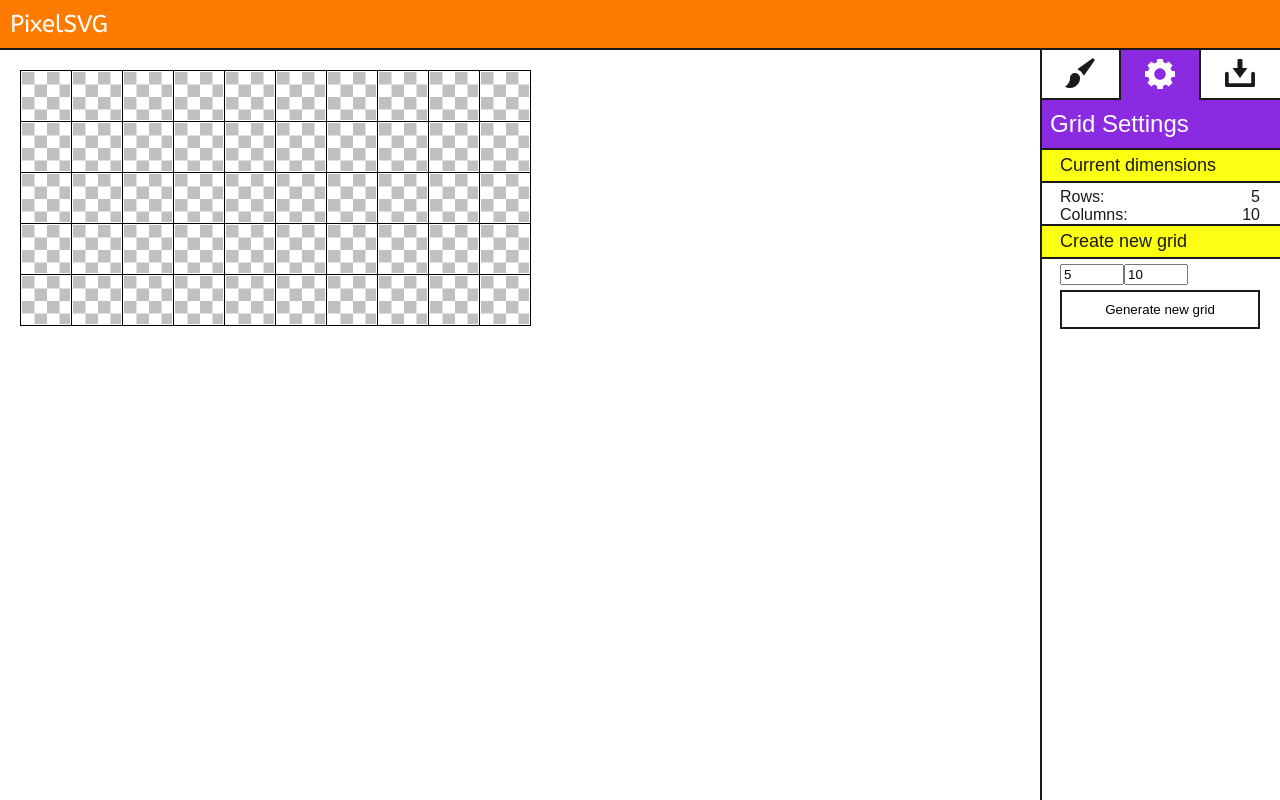
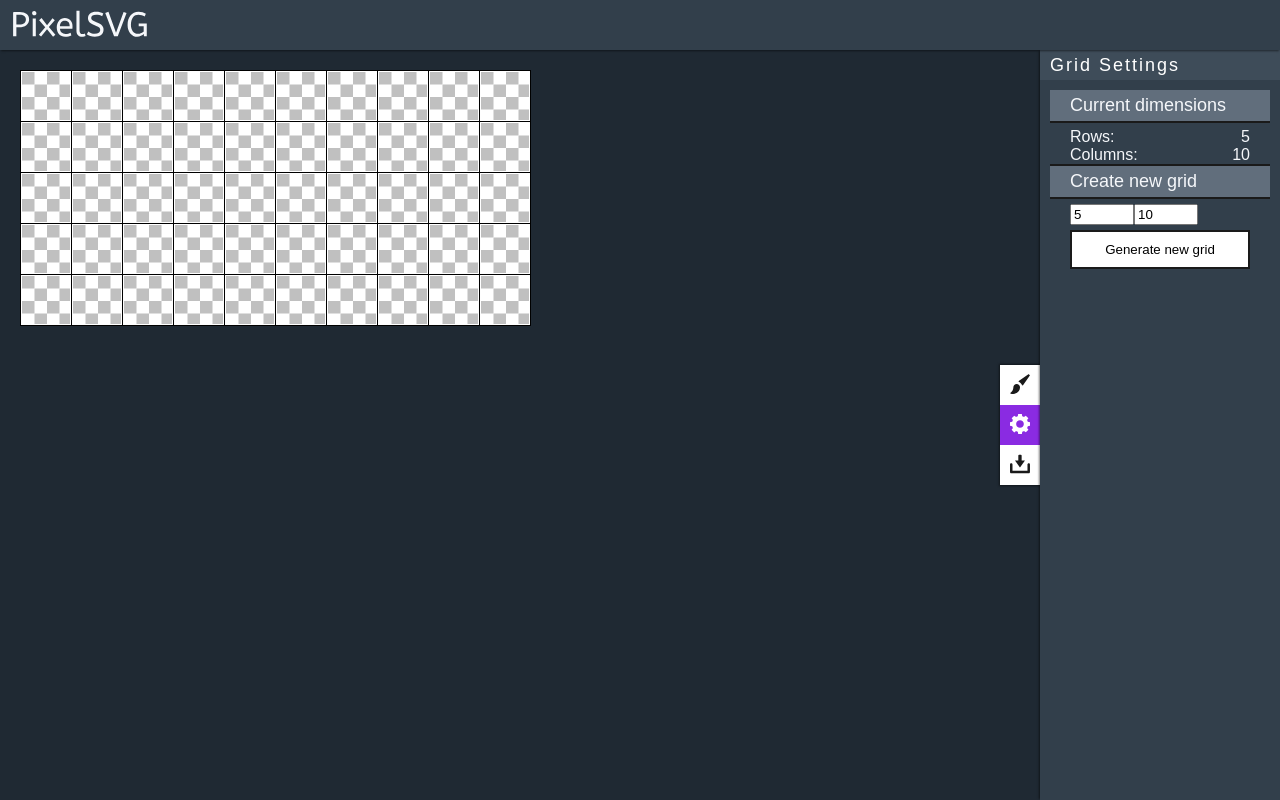
Before and after one commit to sarahtennis/pixel-svg, a Vue app in the folder app/: page / in a window 1280 px wide. Built offline with nearby package versions, Linux system fonts and the light colour scheme.

Commit message:
Start work on dark theme change

```diff
--- a/app/src/App.vue
+++ b/app/src/App.vue
@@ -12,15 +12,13 @@
           :color="color"
           :updateColorAtIndex="updateColorAtIndex"
         ></grid>
-      </div>
-      <div class="right-panel" :style="{ width: widthOfPanel }">
-        <div class="right-panel-resize-area" ref="splitter">
-          <div class="right-panel-resize-bar"></div>
-        </div>
         <panel-selector
           :onUpdatePanel="onUpdatePanel"
           :currentPanel="currentPanel"
         ></panel-selector>
+      </div>
+      <div class="right-panel" :style="{ width: widthOfPanel }">
+        <div class="right-panel-resize-area" ref="splitter"></div>
         <keep-alive>
           <component
             v-if="currentPanel"
@@ -153,11 +151,7 @@ export default {
       if (!this.dimensions || !this.dimensions.columns || !this.dimensions.rows)
         return "";
 
-      const tallerThanWide = this.dimensions.columns < this.dimensions.rows;
-
-      const opening = `<svg class="${
-        tallerThanWide ? "max-height" : "max-width"
-      }" xmlns="http://www.w3.org/2000/svg" width="${
+      const opening = `<svg xmlns="http://www.w3.org/2000/svg" width="${
         this.dimensions.columns
       }" height="${this.dimensions.rows}" viewBox="0 0 ${
         this.dimensions.columns + " " + this.dimensions.rows
@@ -268,16 +262,17 @@ body {
   justify-content: flex-start;
   height: 100vh;
   width: 100vw;
-  color: #1a1a1a;
+  color: #f5f7fa;
   overflow: hidden;
 }
 
 .group-label {
   display: flex;
-	align-items: center;
+  align-items: center;
   width: 100%;
   font-size: 18px;
-  background: #fbff12;
+  background: #616e7c;
+  color: #f5f7fa;
   margin-bottom: 5px;
   padding: 5px 20px;
   border-bottom: 2px solid #1a1a1a;
@@ -288,9 +283,11 @@ body {
 }
 
 .main-container {
-  height: calc(100% - 50px);
+  position: relative;
+  height: 100%;
   width: 100%;
   display: flex;
+  background: #1f2933;
 }
 
 .btn-group {
@@ -328,11 +325,13 @@ body {
 }
 
 .logo-header {
+  position: relative;
+  z-index: 1000;
+  width: 100%;
   height: 50px;
-  width: 100%;
-  background: #ff7b00;
-  border-bottom: 2px solid #1a1a1a;
-  padding: 10px;
+  background: #323f4b;
+  box-shadow: 0 2px 2px -1px rgba(0, 0, 0, 0.5);
+  padding: 5px 10px;
   .logo {
     height: 100%;
 
@@ -343,6 +342,7 @@ body {
 }
 
 .left-panel {
+  position: relative;
   width: 100%;
   overflow: scroll;
 }
@@ -354,24 +354,27 @@ body {
   height: 100%;
   max-width: 500px;
   min-width: 240px;
-  background: #fff;
+  background: #323f4b;
   flex-shrink: 0;
+  box-shadow: -2px 0 2px -1px rgba(0,0,0,.5);
 
   .right-panel-resize-area {
-    padding: 0 2px;
     position: absolute;
-    z-index: 2;
-    left: -2px;
-    top: 0;
+    left: 0;
+    height: 100%;
+    width: 0;
 
     &:hover {
       cursor: ew-resize;
     }
 
-    .right-panel-resize-bar {
-      height: 100vh;
-      width: 2px;
-      background: #1a1a1a;
+    &:before {
+      content: "";
+      position: absolute;
+      height: 100%;
+      width: 6px;
+      left: -3px;
+      top: 0;
     }
   }
 
--- a/app/src/components/DimensionSetter.vue
+++ b/app/src/components/DimensionSetter.vue
@@ -61,10 +61,6 @@ export default {
   padding: 0 20px;
 }
 
-// .dimension-setter-section:not(:last-of-type) {
-//   margin-bottom: 10px;
-// }
-
 .current-dimension-row {
   display: flex;
   justify-content: space-between;
--- a/app/src/components/GeneratePanel.vue
+++ b/app/src/components/GeneratePanel.vue
@@ -97,15 +97,16 @@ export default {
 .panel-header {
   display: flex;
   align-items: center;
-  background: #8a2be2;
-  border-bottom: 2px solid #1a1a1a;
-  height: 50px;
-  font-size: 24px;
+  background: #3E4C59;
+  height: 30px;
+  font-size: 18px;
+  letter-spacing: 2px;
   color: #fff;
   padding: 0 10px;
 }
 
 .panel-content {
   width: 100%;
+  padding: 10px;
 }
 </style>
--- a/app/src/components/PanelSelector.vue
+++ b/app/src/components/PanelSelector.vue
@@ -1,18 +1,69 @@
 <template>
   <div class="panel-selector-container">
-    <button class="panel-selector-btn" :class="{ selected: getIsSelected('DesignPanel')}" type="button" @click="onUpdatePanel('DesignPanel')">
-      <svg xmlns="http://www.w3.org/2000/svg" width="8" height="8" viewBox="0 0 8 8">
-        <path fill="currentColor" d="M7.44.03c-.03 0-.04.02-.06.03l-3.75 2.66c-.04.03-.1.11-.13.16l-.13.25c.72.23 1.27.78 1.5 1.5l.25-.13c.05-.03.12-.08.16-.13l2.66-3.75c.03-.05.04-.09 0-.13l-.44-.44c-.02-.02-.04-.03-.06-.03zm-4.78 3.97c-.74 0-1.31.61-1.31 1.34 0 .99-.55 1.85-1.34 2.31.39.22.86.34 1.34.34 1.47 0 2.66-1.18 2.66-2.66 0-.74-.61-1.34-1.34-1.34z"/>
+    <button
+      class="panel-selector-btn"
+      :class="{ selected: getIsSelected('DesignPanel') }"
+      type="button"
+      @click="onUpdatePanel('DesignPanel')"
+    >
+      <svg
+        xmlns="http://www.w3.org/2000/svg"
+        width="8"
+        height="8"
+        viewBox="0 0 8 8"
+      >
+        <path
+          fill="currentColor"
+          d="M7.44.03c-.03 0-.04.02-.06.03l-3.75 2.66c-.04.03-.1.11-.13.16l-.13.25c.72.23 1.27.78 1.5 1.5l.25-.13c.05-.03.12-.08.16-.13l2.66-3.75c.03-.05.04-.09 0-.13l-.44-.44c-.02-.02-.04-.03-.06-.03zm-4.78 3.97c-.74 0-1.31.61-1.31 1.34 0 .99-.55 1.85-1.34 2.31.39.22.86.34 1.34.34 1.47 0 2.66-1.18 2.66-2.66 0-.74-.61-1.34-1.34-1.34z"
+        />
       </svg>
     </button>
-    <button class="panel-selector-btn" :class="{ selected: getIsSelected('GridSettingsPanel')}" type="button" @click="onUpdatePanel('GridSettingsPanel')">
-      <svg xmlns="http://www.w3.org/2000/svg" xmlns:xlink="http://www.w3.org/1999/xlink" version="1.1" id="Layer_1" x="0px" y="0px" width="280px" height="279.416px" viewBox="340 140 280 279.416" enable-background="new 340 140 280 279.416" xml:space="preserve">
-        <path fill="currentColor" d="M620,305.666v-51.333l-31.5-5.25c-2.333-8.75-5.833-16.917-9.917-23.917L597.25,199.5l-36.167-36.75l-26.25,18.083  c-7.583-4.083-15.75-7.583-23.916-9.917L505.667,140h-51.334l-5.25,31.5c-8.75,2.333-16.333,5.833-23.916,9.916L399.5,163.333  L362.75,199.5l18.667,25.666c-4.083,7.584-7.583,15.75-9.917,24.5l-31.5,4.667v51.333l31.5,5.25  c2.333,8.75,5.833,16.334,9.917,23.917l-18.667,26.25l36.167,36.167l26.25-18.667c7.583,4.083,15.75,7.583,24.5,9.917l5.25,30.916  h51.333l5.25-31.5c8.167-2.333,16.333-5.833,23.917-9.916l26.25,18.666l36.166-36.166l-18.666-26.25  c4.083-7.584,7.583-15.167,9.916-23.917L620,305.666z M480,333.666c-29.75,0-53.667-23.916-53.667-53.666s24.5-53.667,53.667-53.667  S533.667,250.25,533.667,280S509.75,333.666,480,333.666z"/>
+    <button
+      class="panel-selector-btn"
+      :class="{ selected: getIsSelected('GridSettingsPanel') }"
+      type="button"
+      @click="onUpdatePanel('GridSettingsPanel')"
+    >
+      <svg
+        xmlns="http://www.w3.org/2000/svg"
+        xmlns:xlink="http://www.w3.org/1999/xlink"
+        version="1.1"
+        id="Layer_1"
+        x="0px"
+        y="0px"
+        width="280px"
+        height="279.416px"
+        viewBox="340 140 280 279.416"
+        enable-background="new 340 140 280 279.416"
+        xml:space="preserve"
+      >
+        <path
+          fill="currentColor"
+          d="M620,305.666v-51.333l-31.5-5.25c-2.333-8.75-5.833-16.917-9.917-23.917L597.25,199.5l-36.167-36.75l-26.25,18.083  c-7.583-4.083-15.75-7.583-23.916-9.917L505.667,140h-51.334l-5.25,31.5c-8.75,2.333-16.333,5.833-23.916,9.916L399.5,163.333  L362.75,199.5l18.667,25.666c-4.083,7.584-7.583,15.75-9.917,24.5l-31.5,4.667v51.333l31.5,5.25  c2.333,8.75,5.833,16.334,9.917,23.917l-18.667,26.25l36.167,36.167l26.25-18.667c7.583,4.083,15.75,7.583,24.5,9.917l5.25,30.916  h51.333l5.25-31.5c8.167-2.333,16.333-5.833,23.917-9.916l26.25,18.666l36.166-36.166l-18.666-26.25  c4.083-7.584,7.583-15.167,9.916-23.917L620,305.666z M480,333.666c-29.75,0-53.667-23.916-53.667-53.666s24.5-53.667,53.667-53.667  S533.667,250.25,533.667,280S509.75,333.666,480,333.666z"
+        />
       </svg>
     </button>
-    <button class="panel-selector-btn" :class="{ selected: getIsSelected('GeneratePanel')}" type="button" @click="onUpdatePanel('GeneratePanel')">
-      <svg xmlns="http://www.w3.org/2000/svg" xmlns:xlink="http://www.w3.org/1999/xlink" version="1.1" id="Layer_1" x="0px" y="0px" viewBox="0 0 600 600" enable-background="new 0 0 600 600" xml:space="preserve">
-        <path fill="currentColor" d="M449.2,197.8h-99.8V44.5c0-14-11.2-25.5-25-25.5h-49.9c-13.7,0-25,11.5-25,25.5v153.3h-99.8l149.7,204.4    L449.2,197.8z M561.6,274.5c-20.7,0-37.4,17.2-37.4,38.3v191.6H74.9V312.8c0-21.2-16.8-38.3-37.4-38.3C16.8,274.5,0,291.6,0,312.8    v229.9C0,563.8,16.8,581,37.4,581h524.1c20.7,0,37.4-17.2,37.4-38.3V312.8C599,291.6,582.2,274.5,561.6,274.5z"/>
+    <button
+      class="panel-selector-btn"
+      :class="{ selected: getIsSelected('GeneratePanel') }"
+      type="button"
+      @click="onUpdatePanel('GeneratePanel')"
+    >
+      <svg
+        xmlns="http://www.w3.org/2000/svg"
+        xmlns:xlink="http://www.w3.org/1999/xlink"
+        version="1.1"
+        id="Layer_1"
+        x="0px"
+        y="0px"
+        viewBox="0 0 600 600"
+        enable-background="new 0 0 600 600"
+        xml:space="preserve"
+      >
+        <path
+          fill="currentColor"
+          d="M449.2,197.8h-99.8V44.5c0-14-11.2-25.5-25-25.5h-49.9c-13.7,0-25,11.5-25,25.5v153.3h-99.8l149.7,204.4    L449.2,197.8z M561.6,274.5c-20.7,0-37.4,17.2-37.4,38.3v191.6H74.9V312.8c0-21.2-16.8-38.3-37.4-38.3C16.8,274.5,0,291.6,0,312.8    v229.9C0,563.8,16.8,581,37.4,581h524.1c20.7,0,37.4-17.2,37.4-38.3V312.8C599,291.6,582.2,274.5,561.6,274.5z"
+        />
       </svg>
     </button>
   </div>
@@ -25,7 +76,7 @@ export default {
   methods: {
     getIsSelected(panelToCheck) {
       return panelToCheck === this.currentPanel;
-    }
+    },
   },
   mounted() {},
 };
@@ -34,49 +85,37 @@ export default {
 <!-- Add "scoped" attribute to limit CSS to this component only -->
 <style lang="scss">
 .panel-selector-container {
+  position: absolute;
+  width: 40px;
+  right: 0;
+  top: 50%;
+  transform: translateY(-50%);
   display: flex;
-      justify-content: center;
-      width: 100%;
+  flex-direction: column;
   background: #fff;
+  box-shadow: 0 0 2px 1px rgba(0,0,0,.5);
 
   .panel-selector-btn {
-      height: 50px;
-      width: 100%;
+    height: 40px;
+    width: 40px;
     border: none;
     color: #1a1a1a;
     background: #fff;
-      border-bottom: 2px solid #1a1a1a;
 
     &:not(.selected):hover {
       // background: #ddcbff;
       cursor: pointer;
-        svg {
-          transform: scale(1.1);
-        }
     }
 
     &.selected {
       background: #8a2be2;
       color: #fff;
       border-bottom: none;
-
-        &:nth-of-type(1) {
-          border-right: 2px solid #1a1a1a;
-        }
-
-        &:nth-of-type(2) {
-          border-right: 2px solid #1a1a1a;
-          border-left: 2px solid #1a1a1a;
-        }
-
-        &:nth-of-type(3) {
-          border-left: 2px solid #1a1a1a;
-        }
     }
 
     svg {
-        height: 30px;
-        width: 30px;
+      height: 20px;
+      width: 20px;
     }
   }
 }
```
Also changed, not shown: app/src/assets/logo.svg, app/src/assets/palette.png (added). Lines whose indentation alone changed are shown as unchanged.
